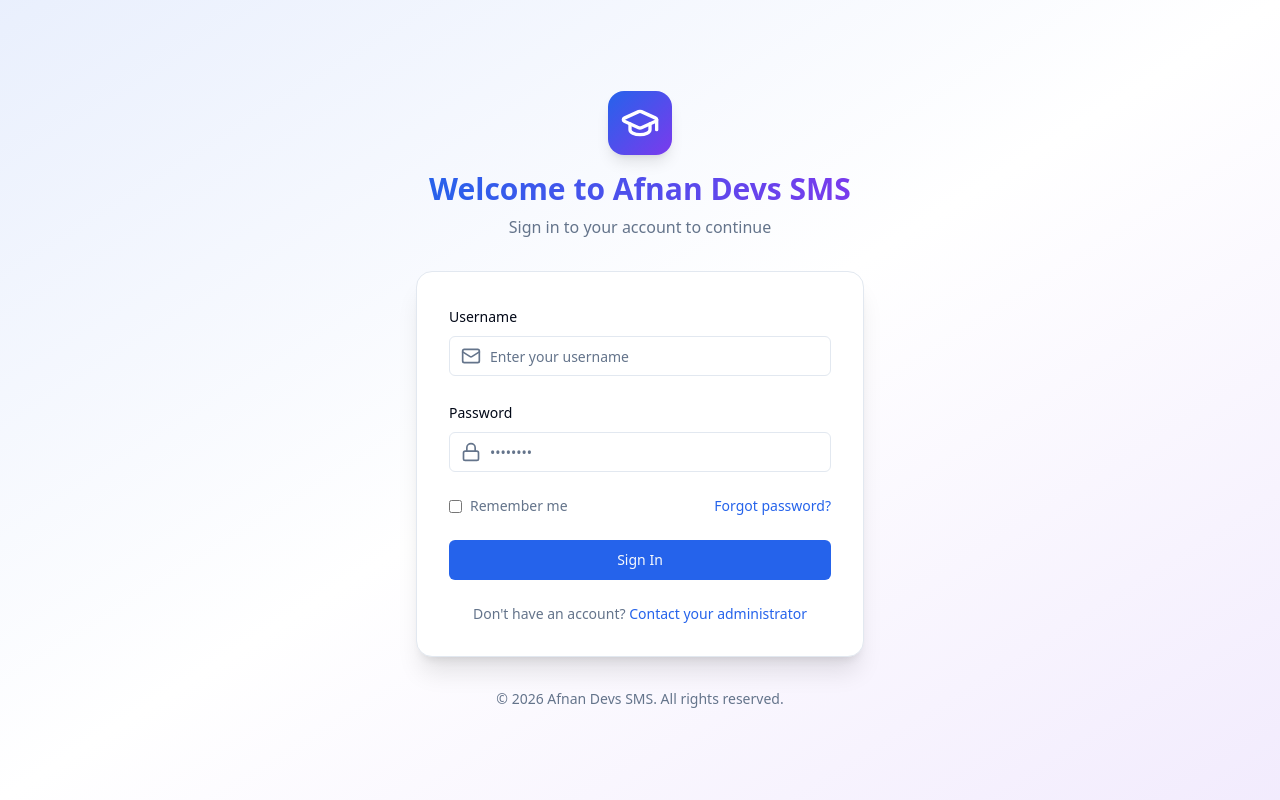
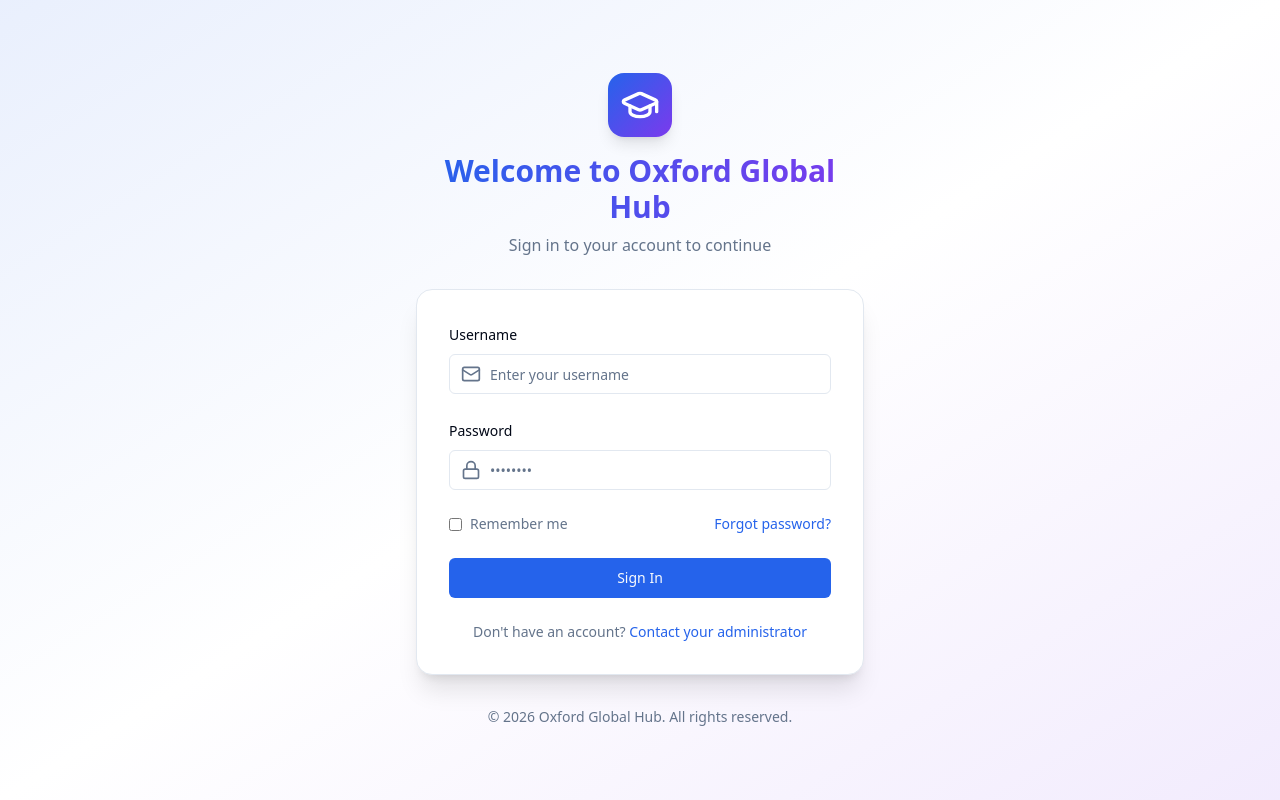
Before and after one commit to AfnanDevsSoft/StudentManagementSystem, a React (Vite) app in the folder frontendv2/: page /login in a window 1280 px wide. Built offline with nearby package versions, Linux system fonts and the light colour scheme.

Commit message:
feat: update project branding from Afnan Devs SMS to Oxford Global Hub, including copyright year and Vite allowed hosts.

```diff
--- a/frontendv2/index.html
+++ b/frontendv2/index.html
@@ -1,13 +1,16 @@
 <!doctype html>
 <html lang="en">
+
 <head>
   <meta charset="UTF-8" />
   <link rel="icon" type="image/svg+xml" href="/vite.svg" />
   <meta name="viewport" content="width=device-width, initial-scale=1.0" />
-    <title>Afnan Devs SMS</title>
+  <title>Oxford Global Hub</title>
 </head>
+
 <body>
   <div id="root"></div>
   <script type="module" src="/src/main.tsx"></script>
 </body>
+
 </html>
--- a/frontendv2/package.json
+++ b/frontendv2/package.json
@@ -1,5 +1,5 @@
 {
-  "name": "afnan-devs-sms",
+  "name": "oxford-global-hub",
   "private": true,
   "version": "0.0.0",
   "type": "module",
--- a/frontendv2/src/components/layout/Sidebar.tsx
+++ b/frontendv2/src/components/layout/Sidebar.tsx
@@ -67,7 +67,7 @@ export const Sidebar: React.FC = () => {
                             <GraduationCap className="w-5 h-5 text-white" />
                         </div>
                         <span className="font-bold text-lg bg-gradient-to-r from-primary to-secondary bg-clip-text text-transparent">
-                            Afnan Devs SMS
+                            Oxford Global Hub
                         </span>
                     </Link>
                 )}
--- a/frontendv2/src/pages/auth/LoginPage.tsx
+++ b/frontendv2/src/pages/auth/LoginPage.tsx
@@ -38,7 +38,7 @@ export const LoginPage: React.FC = () => {
                         <GraduationCap className="w-10 h-10 text-white" />
                     </div>
                     <h1 className="text-3xl font-bold bg-gradient-to-r from-primary to-secondary bg-clip-text text-transparent">
-                        Welcome to Afnan Devs SMS
+                        Welcome to Oxford Global Hub
                     </h1>
                     <p className="text-muted-foreground mt-2">Sign in to your account to continue</p>
                 </div>
@@ -112,7 +112,7 @@ export const LoginPage: React.FC = () => {
 
                 {/* Footer */}
                 <p className="text-center text-sm text-muted-foreground mt-8">
-                    © 2026 Afnan Devs SMS. All rights reserved.
+                    © 2026 Oxford Global Hub. All rights reserved.
                 </p>
             </div>
         </div>
--- a/frontendv2/vite.config.ts
+++ b/frontendv2/vite.config.ts
@@ -15,7 +15,7 @@ export default defineConfig({
     port: 3000,
     strictPort: false,
     allowedHosts: [
-      'panel.oxfordglobalhub.com',
+      'oxfordglobalhub.com',
       '.oxfordglobalhub.com', // Allow all subdomains
       'localhost',
       '.localhost'
```
Also changed, not shown: 1 other file (tests, documents, lock files or other folders). Lines whose indentation alone changed are shown as unchanged.
